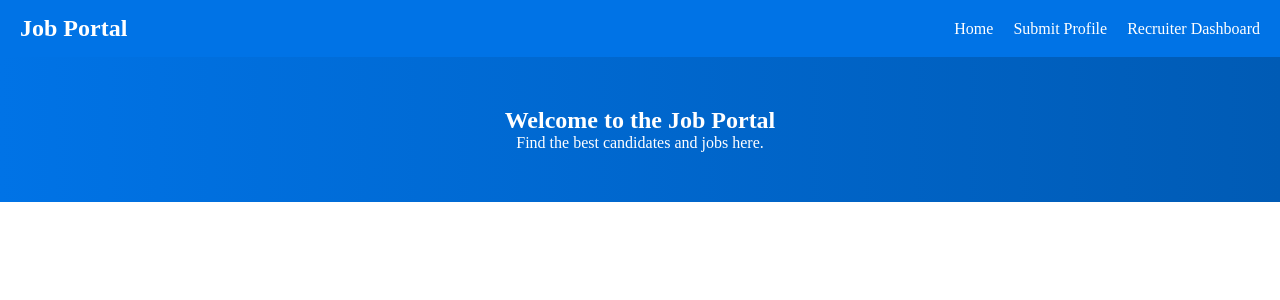
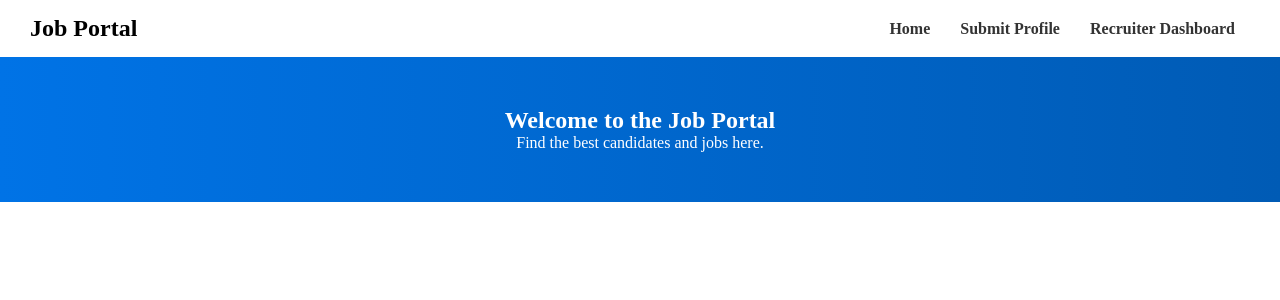
Before and after one commit to Jarshan/Job-Portal-Faite, a React (Vite) app: page / in a window 1280 px wide. Shown: the top 300 px of the page. Built offline with nearby package versions, Linux system fonts and the light colour scheme.

Commit message:
Navbar Update

```diff
--- a/src/styles/Navbar.css
+++ b/src/styles/Navbar.css
@@ -1,4 +1,4 @@
-.navbar {
+/* .navbar {
     display: flex;
     justify-content: space-between;
     align-items: center;
@@ -18,7 +18,7 @@
   }
 
   /* Mobile Responsive */
-  @media (max-width: 768px) {
+  /* @media (max-width: 768px) {
     .navbar {
       flex-direction: column;
       text-align: center;
@@ -27,4 +27,30 @@
     .nav-links {
       margin-top: 10px;
     }
+  } */
+   /* */
+
+   .navbar {
+    display: flex;
+    justify-content: space-between;
+    align-items: center;
+    padding: 15px 30px;
+    background-color: #fff;
+    box-shadow: 0px 4px 6px rgba(0, 0, 0, 0.1);
   }
+
+  .nav-links a, .auth-links a {
+    margin: 0 15px;
+    text-decoration: none;
+    color: #333;
+    font-weight: bold;
+  }
+
+  .employer-btn {
+    background-color: orange;
+    color: white;
+    border: none;
+    padding: 8px 15px;
+    cursor: pointer;
+    border-radius: 5px;
+  }
```
